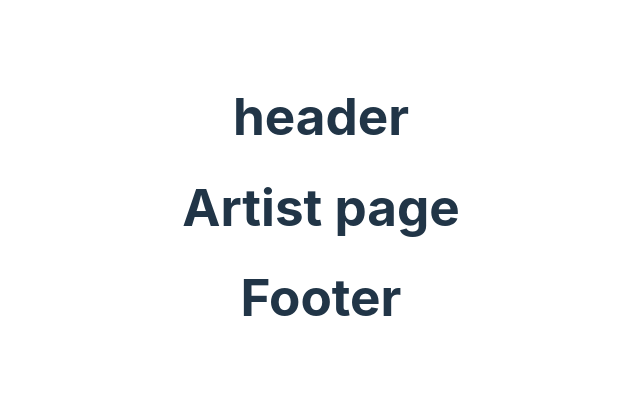
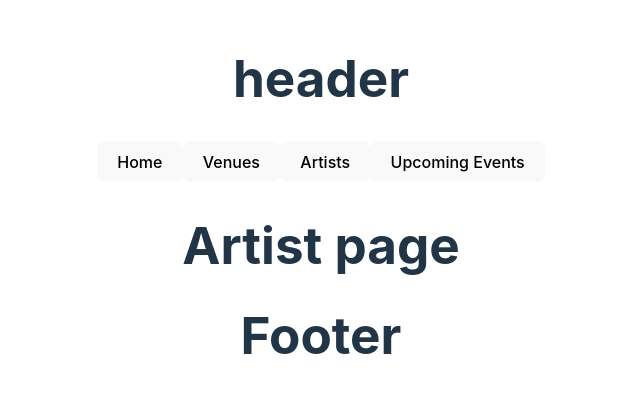
Before and after one commit to kfharoun/tick-it, a React (Vite) app in the folder frontend/: page /artists/1 in a window 1280 px wide. Shown: the part 193-586 px from the top of the page, without its empty margins (319-959 px from the left). Built offline with nearby package versions, Linux system fonts and the light colour scheme.

Commit message:
nav bar up and going

```diff
--- a/frontend/src/components/Header.jsx
+++ b/frontend/src/components/Header.jsx
@@ -3,7 +3,8 @@ import Nav from './Nav'
 export default function Header () {
     return (
         <div className="Header">
-        {/* <Nav /> */} <h1>header</h1>
+            <h1>header</h1>
+            {<Nav />}
         </div>
     )
 }
--- a/frontend/src/components/Nav.jsx
+++ b/frontend/src/components/Nav.jsx
@@ -1,15 +1,22 @@
+
+import { Link } from 'react-router-dom'
 import Header from './Header'
 
 export default function Nav() {
     return (
     <div>
-        <h1>this is the nav</h1>
+        <Link to="/">
+            <button>Home</button>
+        </Link>
+        <Link to="/venues/:id">
+            <button>Venues</button>
+        </Link>
+        <Link to="/artists/:id">
+            <button>Artists</button>
+        </Link>
         <Link to="/events">
             <button>Upcoming Events</button>
-          </Link>
-          <Link to="/artists">
-            <button>Artists</button>
-          </Link>
+        </Link>
     </div>
     )
 }
```
